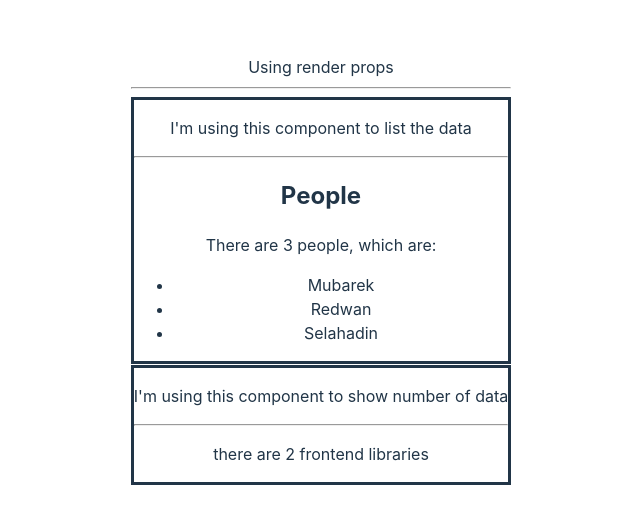
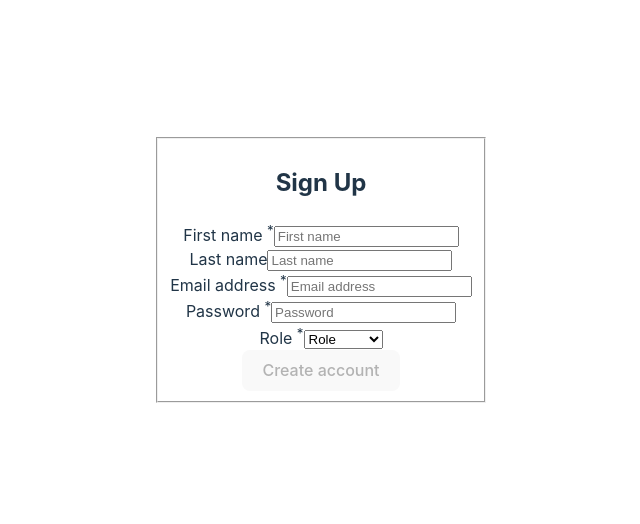
Before and after one commit to selahjs/react-advanced-meta, a React (Vite) app: page / in a window 1280 px wide. Shown: the part 130-654 px from the top of the page, without its empty margins (319-959 px from the left). Built offline with nearby package versions, Linux system fonts and the light colour scheme.

Commit message:
form component with validation

```diff
--- a/src/App.tsx
+++ b/src/App.tsx
@@ -1,77 +1,96 @@
-import { useEffect, useState } from "react";
 import "./App.css";
-interface IParams {
-  render: any;
-  url?: any;
-}
+import { useState } from "react";
 
-// the component who is going to use the render prop / data fetcher can choose how to display/render the data
-// we can easiliy reuse the component
-const DataFetcher = ({ render, url }: IParams) => {
-  const [data, setData] = useState<any>([]);
-
-  useEffect(() => {
-    if (url.includes("people")) {
-      setData(["Mubarek", "Redwan", "Selahadin"]);
-    } else {
-      setData(["React", "Angular"]);
-    }
-  }, []);
-
-  return render(data);
-};
-
-const People = () => {
+const PasswordErrorMessage = () => {
   return (
-    <>
-      <DataFetcher
-        url={"http://example.com/people"}
-        render={(data: any) => {
-          if (!data.length) {
-            return <p>loading...</p>;
-          }
-          return (
-            <div style={{ border: 'solid'}}>
-              <p>I'm using this component to list the data</p>
-              <hr />
-              <h2>People</h2>
-              <p>There are {data.length} people, which are:</p>
-              <ul>
-                {data.map((d) => (
-                  <li>{d}</li>
-                ))}
-              </ul>
-            </div>
-          );
-        }}
-      />
-    </>
-  );
-};
-const Languages = () => {
-  return (
-    <div style={{ border: 'solid', marginTop: 1}}>
-      <DataFetcher
-        url={"http://example.com/languages"}
-        render={(data: any) => (
-          <div>
-            <p>I'm using this component to show number of data</p>
-            <hr />
-            <p>there are {data.length} frontend libraries</p>
-          </div>
-        )}
-      />
-    </div>
+    <p className="FieldError">Password should have at least 8 characters</p>
   );
 };
 
+const validateEmail = (email) => {
+  return String(email)
+    .toLowerCase()
+    .match(
+      /^(([^<>()[\]\\.,;:\s@"]+(\.[^<>()[\]\\.,;:\s@"]+)*)|(".+"))@((\[[0-9]{1,3}\.[0-9]{1,3}\.[0-9]{1,3}\.[0-9]{1,3}\])|(([a-zA-Z\-0-9]+\.)+[a-zA-Z]{2,}))$/
+    );
+};
+
 function App() {
+  const [firstName, setFirstName] = useState("");
+  const [lastName, setLastName] = useState("");
+  const [email, setEmail] = useState("");
+  const [password, setPassword] = useState({
+    value: "",
+    isTouched: false,
+  });
+  const [role, setRole] = useState("role");
+
+  const getIsFormValid = () => {
+    if (firstName != "" && validateEmail(email) && password.value.length >= 8 && (role == "individual" || role == "business")) {
+      return true;
+    }
+    return false;
+  };
+
+  const clearForm = () => {
+    setFirstName("")
+    setLastName("")
+    setEmail("")
+    setPassword({
+        value: "",
+        isTouched: false,
+      })
+    setRole("role");
+  };
+
+  const handleSubmit = (e) => {
+    e.preventDefault()
+    alert("Account created!");
+    clearForm();
+  };
   return (
-    <div>
-      <header>Using render props</header>
-      <hr />
-      <People />
-      <Languages />
+    <div className="App">
+      <form onSubmit={handleSubmit}>
+        <fieldset>
+          <h2>Sign Up</h2>
+          <div className="Field">
+            <label>
+              First name <sup>*</sup>
+            </label>
+            <input value={firstName} onChange={e=> setFirstName(e.target.value)} placeholder="First name" />
+          </div>
+          <div className="Field">
+            <label>Last name</label>
+            <input value={lastName} onChange={e=> setLastName(e.target.value)} placeholder="Last name" />
+          </div>
+          <div className="Field">
+            <label>
+              Email address <sup>*</sup>
+            </label>
+            <input value={email} onChange={e=> setEmail(e.target.value)} placeholder="Email address" />
+          </div>
+          <div className="Field">
+            <label>
+              Password <sup>*</sup>
+            </label>
+            <input value={password.value} onBlur={() => setPassword({ ...password, isTouched: true, })} onChange={e => setPassword({ ...password, value: e.target.value, })} placeholder="Password" />
+            {(password.isTouched && password.value.length < 8) && <PasswordErrorMessage />}
+          </div>
+          <div className="Field">
+            <label>
+              Role <sup>*</sup>
+            </label>
+            <select value={role} onChange={e=> setRole(e.target.value)}>
+              <option value="role">Role</option>
+              <option value="individual">Individual</option>
+              <option value="business">Business</option>
+            </select>
+          </div>
+          <button type="submit" disabled={!getIsFormValid()}>
+            Create account
+          </button>
+        </fieldset>
+      </form>
     </div>
   );
 }
```
Also changed, not shown: src/DessertsList.tsx (added, +14 -0 lines), src/utils.js (added, +7 -0 lines).
